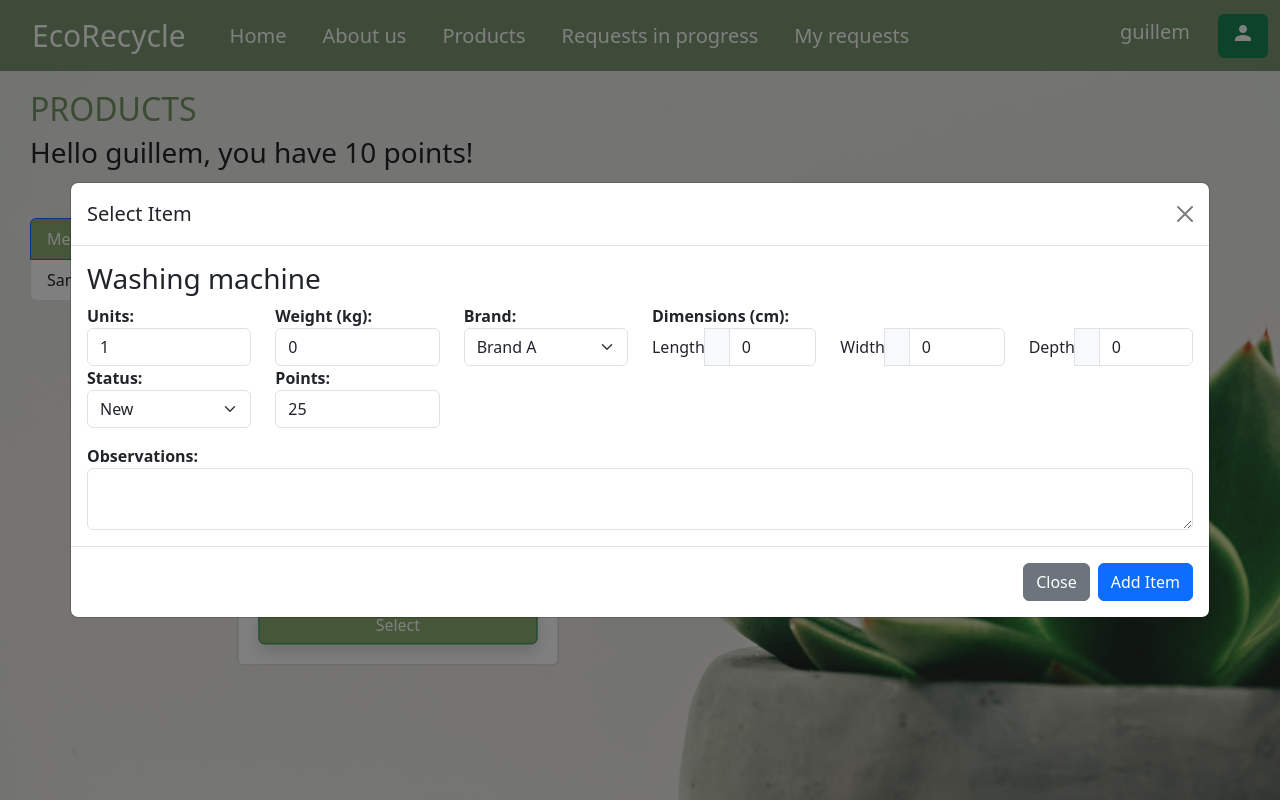
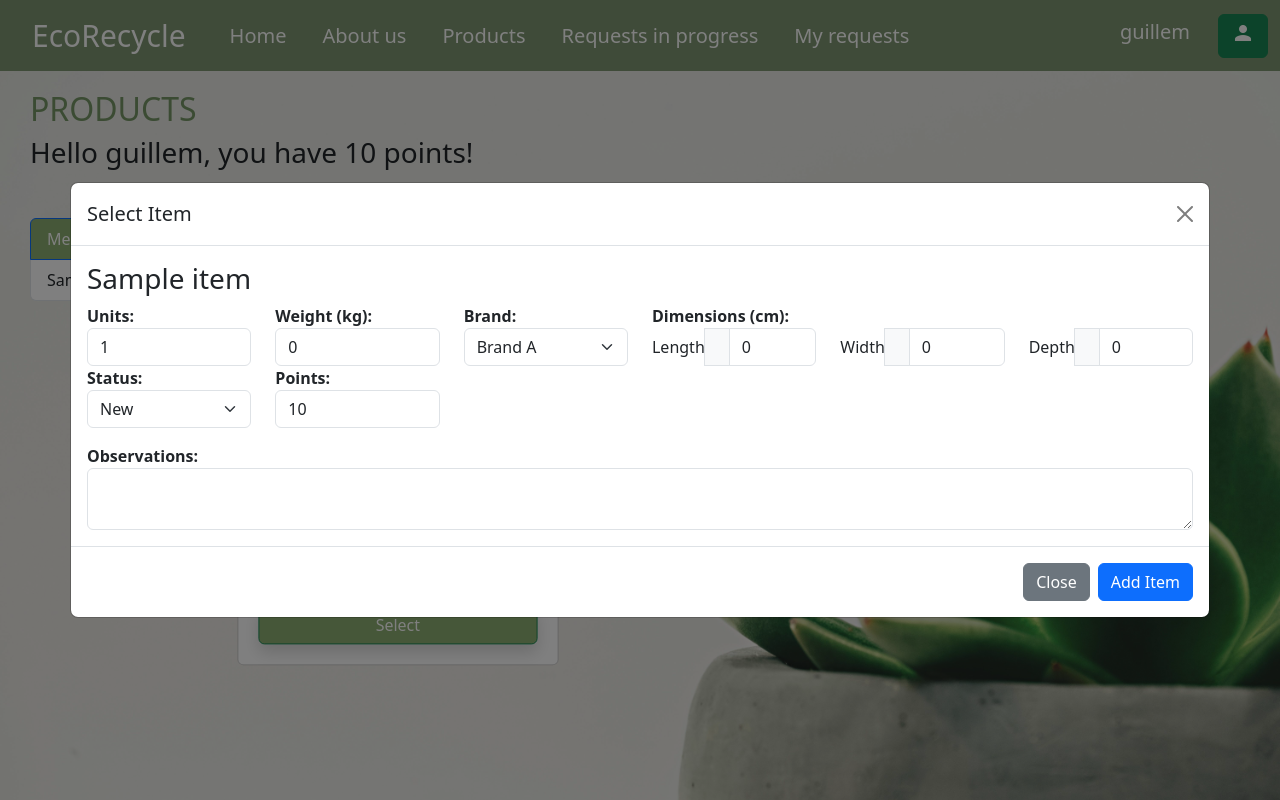
Before and after one commit to Guillemtejonestalella/EcoRecycleProject, a Django app: page /products in a window 1280 px wide, after a click on "Select". Run offline with Django 5.2, Linux system fonts and the light colour scheme; a user stored in the database is signed in; tables that the repository leaves empty hold one stand-in row (values such as "Sample post"); grey boxes marked "Sample" are stand-in pictures; some libraries are stand-ins or nearby versions.

Commit message:
[In progress] selectItemModal (points well assigned)

```diff
--- a/ecoApp/templates/ecoApp/products.html
+++ b/ecoApp/templates/ecoApp/products.html
@@ -48,7 +48,11 @@
                   </div>
                   <div class="select-div">
                     <form method="GET" action="">
-                      <button type="button" class="btn btn-success shadow select-button" data-bs-toggle="modal" data-bs-target="#selectItemModal">Select</button>
+                      <button type="button" class="btn btn-success shadow select-button" data-bs-toggle="modal"
+                        data-bs-target="#selectItemModal" data-item-name="{{ element }}"
+                        data-item-points="{{ element.Category.CategoryPoints }}">
+                        Select
+                      </button>
                     </form>
                   </div>
                 </div>
@@ -108,7 +112,8 @@
 
                 <div class="card-header">
                     <div class="d-flex justify-content-between align-items-center">
-                      <h3>Washing machine</h3>
+                      <h3 id="modalItemName">Item Name</h3>
+                      <!-- <h3>Washing machine</h3>                          -->
                     </div>
                 </div>
                 <div class="card-body collapse show" id="requestDetails">
@@ -172,7 +177,8 @@
                         </div>
                         <div class="col-md-2">
                             <label><strong>Points:</strong></label>
-                            <span class="form-control">25</span>
+                            <span class="form-control" id="modalItemPoints">Item Points</span>
+                            <!-- <h3 id="modalItemName">Item Name</h3> -->
                         </div>
                     </div>
                     <div class="row mt-3">
@@ -199,4 +205,17 @@
   </div>
 </div>
 
+<script>
+  $(document).ready(function(){
+      $('.select-button').click(function(){
+          var itemName = $(this).data('item-name');
+          var itemPoints = $(this).data('item-points');
+
+          $('#modalItemName').text(itemName);
+          $('#modalItemPoints').text(itemPoints);
+
+      });
+  });
+  </script>
+
 {% endblock %}
```
